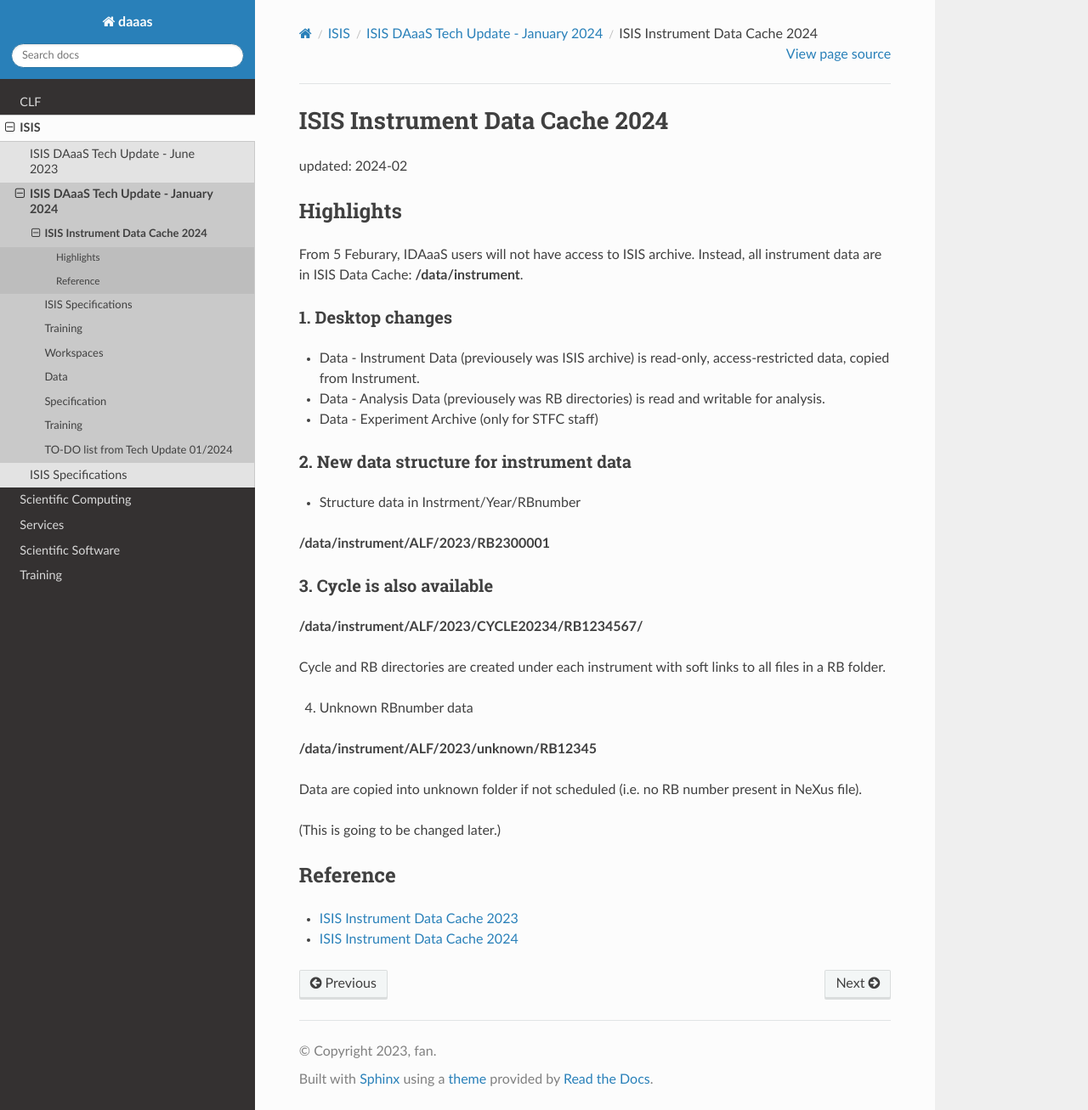
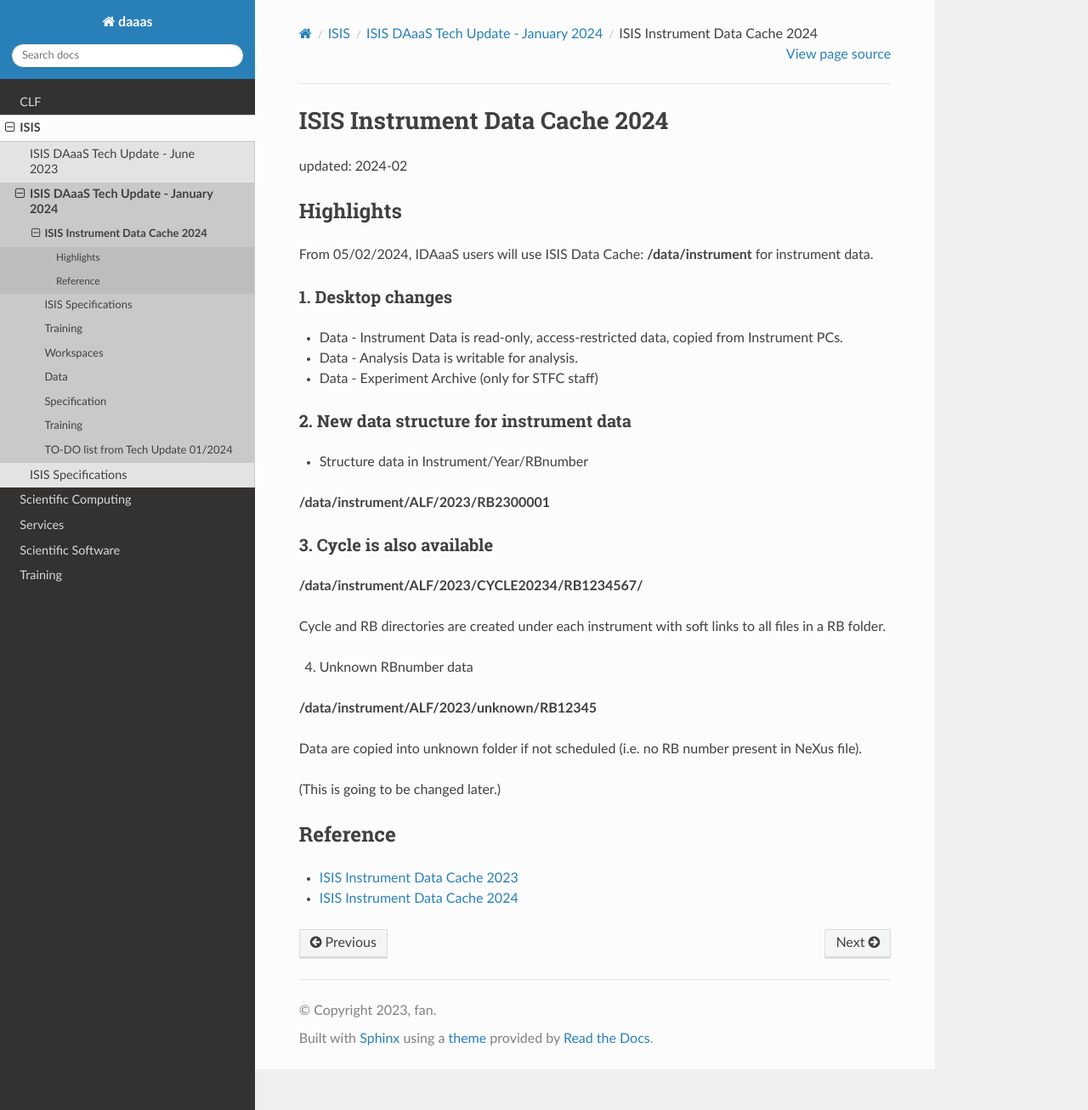
Before and after one commit to ral-facilities/daaas-info, a Sphinx documentation site: the page built from source/isis-data-cache-2024.rst, in a window 1280 px wide and 1307 px high. Shown: the whole window at 85% size. Built offline with Sphinx 7.4.7 and the Read the Docs theme 2.0.0, drawn with Linux system fonts in a browser that asks for light colours; pages that are not in the unit, such as notebooks, are missing from menus.

Commit message:
correct typos etc

```diff
--- a/source/isis-data-cache-2024.rst
+++ b/source/isis-data-cache-2024.rst
@@ -7,19 +7,19 @@ updated: 2024-02
 Highlights
 ----------
 
-From 5 Feburary, IDAaaS users will not have access to ISIS archive. Instead, all instrument data are in ISIS Data Cache: **/data/instrument**.
+From 05/02/2024, IDAaaS users will use ISIS Data Cache: **/data/instrument** for instrument data.
 
 1. Desktop changes
 ~~~~~~~~~~~~~~~~~~
 
-* Data - Instrument Data (previousely was ISIS archive) is read-only, access-restricted data, copied from Instrument.
-* Data - Analysis Data (previousely was RB directories) is read and writable for analysis.
+* Data - Instrument Data is read-only, access-restricted data, copied from Instrument PCs.
+* Data - Analysis Data is writable for analysis.
 * Data - Experiment Archive (only for STFC staff)
 
 2. New data structure for instrument data
 ~~~~~~~~~~~~~~~~~~~~~~~~~~~~~~~~~~~~~~~~~
 
-* Structure data in Instrment/Year/RBnumber
+* Structure data in Instrument/Year/RBnumber
 
 **/data/instrument/ALF/2023/RB2300001**
 
```
Also changed, not shown: source/2024-01-TechUpdate.rst (+4 -5 lines).
